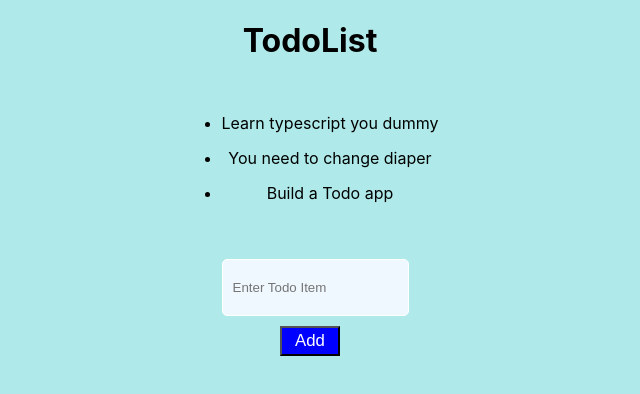
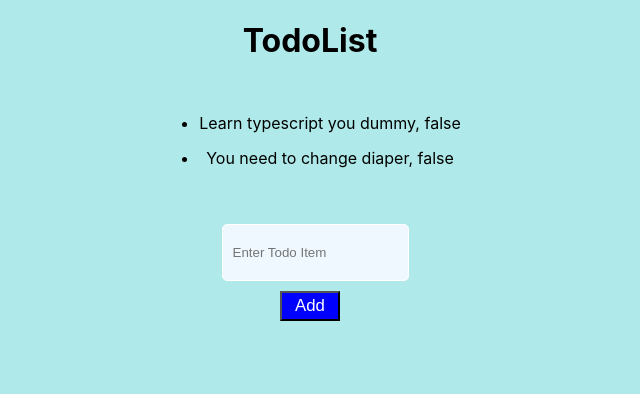
Before and after one commit to AntonPDC/react_typescript_todo_app, a React (Create React App) app: page / in a window 1280 px wide. Shown: the top 394 px of the page, without its empty margins (330-970 px from the left). Built offline with nearby package versions, Linux system fonts and the light colour scheme.

Commit message:
Updated names of state

```diff
--- a/src/TodoList.tsx
+++ b/src/TodoList.tsx
@@ -1,22 +1,20 @@
 import { useState } from "react";
 
-interface item {
+interface Todo {
   id: number;
   text: string;
   completed: boolean;
 }
 
 export const TodoList: React.FC = () => {
-  const [todos, setTodos] = useState<item[]>([
+  const [todos, setTodos] = useState<Todo[]>([
     { id: 1, text: "Learn typescript you dummy", completed: false },
     { id: 2, text: "You need to change diaper", completed: false },
-    { id: 3, text: "Build a Todo app", completed: false },
   ]);
-
-  const [input, setInput] = useState<string>("");
+  const [todoText, setTodoText] = useState<string>("");
 
   const handleToggle = (id: number) => {
-    const newTodos: item[] = todos.map((todo) => {
+    const newTodos: Todo[] = todos.map((todo) => {
       if (todo.id === id) {
         return { ...todo, completed: !todo.completed };
       }
@@ -26,7 +24,7 @@ export const TodoList: React.FC = () => {
   };
 
   const handleClick = () => {
-    const newTodo: item = { id: Date.now(), text: input, completed: false };
+    const newTodo: Todo = { id: Date.now(), text: todoText, completed: false };
     setTodos([...todos, newTodo]);
   };
   return (
@@ -39,14 +37,14 @@ export const TodoList: React.FC = () => {
             onClick={() => handleToggle(todo.id)}
             style={{ textDecoration: todo.completed ? "line-through" : "none" }}
           >
-            {todo.text}
+            {`${todo.text}, ${todo.completed.toString()}`}
           </li>
         ))}
       </ul>
       <input
         type="text"
         placeholder="Enter Todo Item"
-        onChange={(e) => setInput(e.currentTarget.value)}
+        onChange={(e) => setTodoText(e.currentTarget.value)}
       />
       <button onClick={handleClick}>Add</button>
     </div>
```
